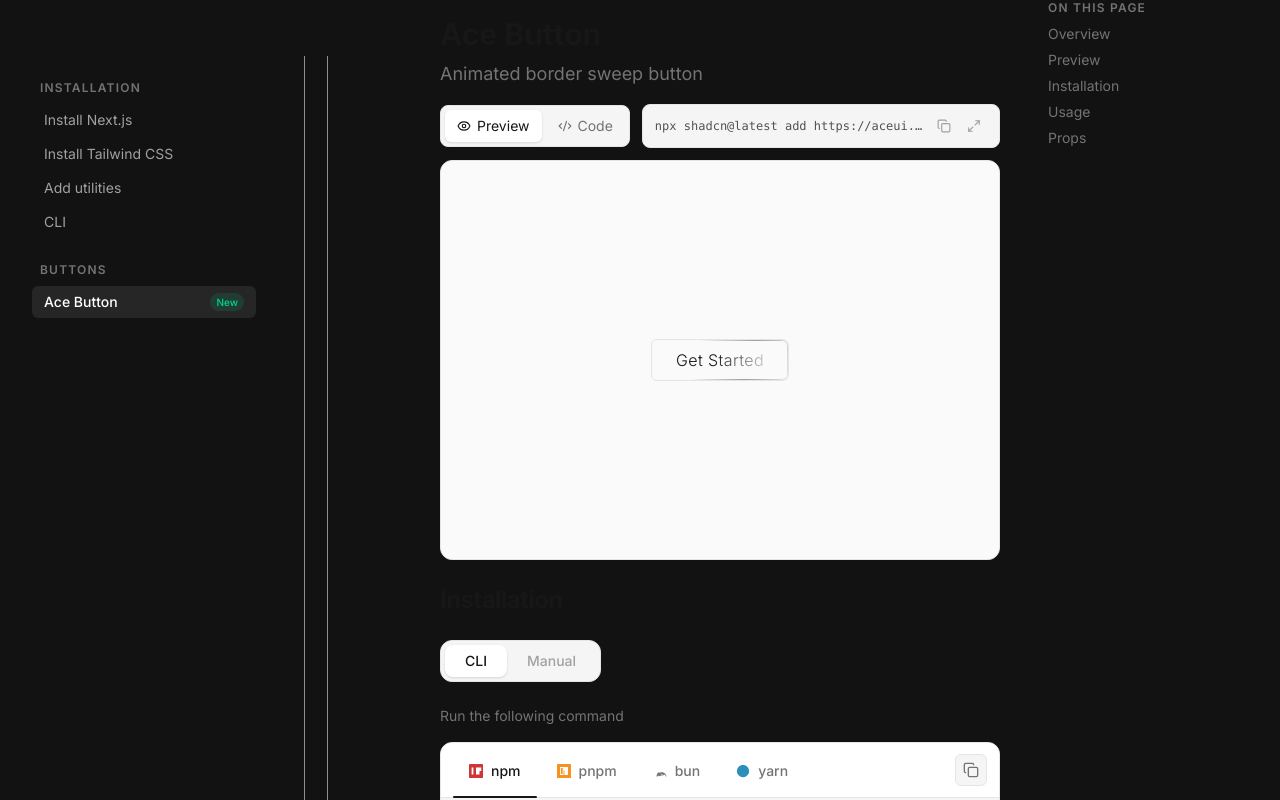
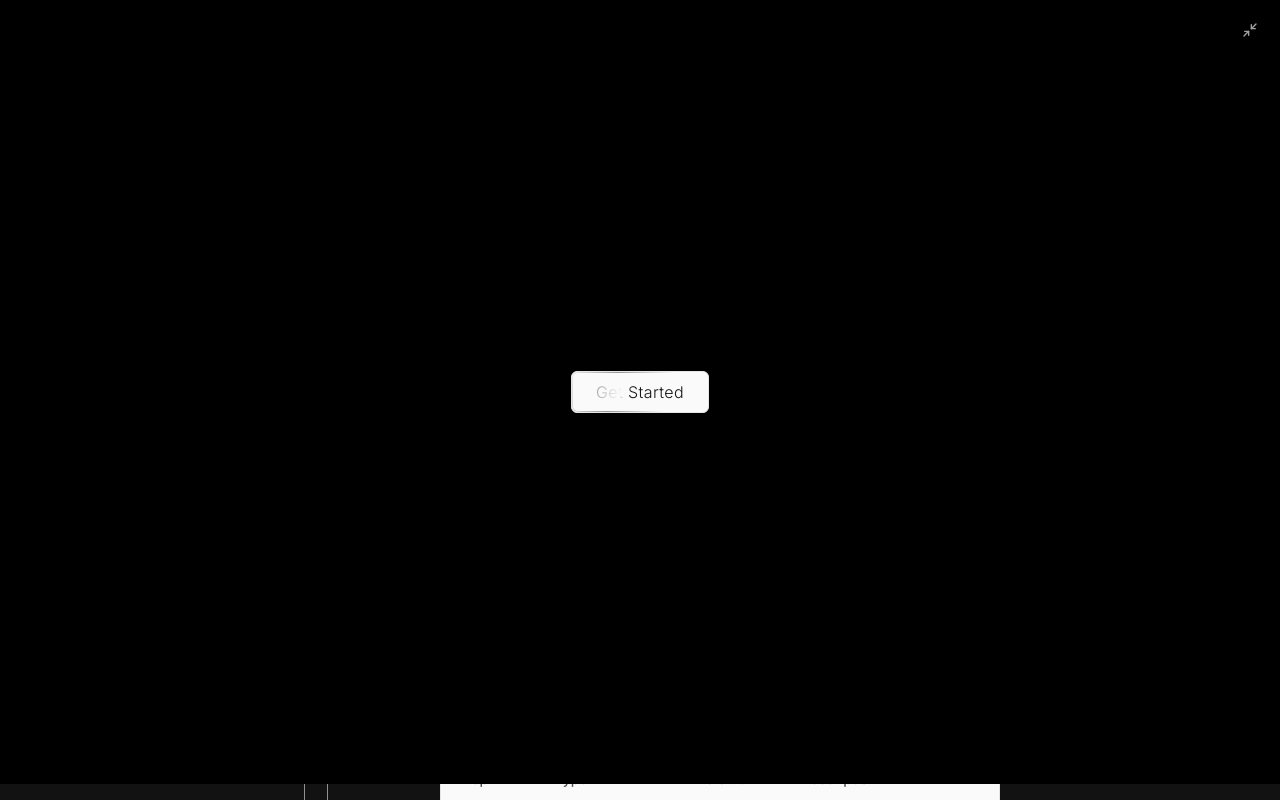
Before and after one commit to PrathamSingh1/Aceui, a Next.js app: page /components/ace-button in a window 1280 px wide. Both pictures are taken after a click on the button 974 px from the left and 126 px from the top of the page. Shown: the top 800 px of the page. Built offline with nearby package versions, Linux system fonts and the light colour scheme.

Commit message:
expand to full view done

```diff
--- a/src/components/docs/component-preview-panel.tsx
+++ b/src/components/docs/component-preview-panel.tsx
@@ -1,14 +1,15 @@
 "use client";
 
 import { useState } from "react";
-import { Eye, Code2, Copy, Check, Maximize2 } from "lucide-react";
+import { Eye, Code2, Copy, Check, Maximize2, Minimize2 } from "lucide-react";
 import { cn } from "@/lib/utils";
 import { CodeBlock } from "@/components/ui/code-block";
 
 interface ComponentPreviewPanelProps {
   installCommand: string;
-  sourceCode: string; // ← add this
-  componentName: string; // ← add this
+  sourceCode: string;
+  componentName: string;
+  slug: string;
   children: React.ReactNode;
 }
 
@@ -16,10 +17,12 @@ export function ComponentPreviewPanel({
   installCommand,
   sourceCode,
   componentName,
+  slug,
   children,
 }: ComponentPreviewPanelProps) {
   const [tab, setTab] = useState<"preview" | "code">("preview");
   const [copied, setCopied] = useState(false);
+  const [isExpanded, setIsExpanded] = useState(false);
 
   function copy() {
     navigator.clipboard.writeText(installCommand);
@@ -27,6 +30,26 @@ export function ComponentPreviewPanel({
     setTimeout(() => setCopied(false), 2000);
   }
 
+  // ── FULLSCREEN MODE ──────────────────────────────────────────
+  if (isExpanded) {
+    return (
+      <div className="fixed inset-0 z-50 flex items-center justify-center bg-black">
+        {/* Only element: floating minimize button in top-right */}
+        <button
+          onClick={() => setIsExpanded(false)}
+          className="absolute top-4 right-4 z-10 rounded-md p-1.5 text-neutral-400 transition-colors hover:bg-neutral-800 hover:text-white"
+          title="Exit fullscreen"
+        >
+          <Minimize2 className="h-4 w-4" />
+        </button>
+
+        {/* Just the demo, nothing else */}
+        {children}
+      </div>
+    );
+  }
+
+  // normal mode
   return (
     <div className="space-y-3">
       {/* Top bar */}
@@ -54,7 +77,7 @@ export function ComponentPreviewPanel({
           ))}
         </div>
 
-        {/* CLI quick-install bar */}
+        {/* CLI bar with copy + expand */}
         <div className="flex min-w-[260px] flex-1 items-center justify-between gap-2 rounded-lg border border-neutral-200 bg-neutral-100 px-3 py-2 dark:border-neutral-800 dark:bg-neutral-900">
           <code className="truncate font-mono text-xs text-neutral-600 dark:text-neutral-300">
             {installCommand}
@@ -70,7 +93,11 @@ export function ComponentPreviewPanel({
                 <Copy className="h-3.5 w-3.5" />
               )}
             </button>
-            <button className="rounded-md p-1.5 text-neutral-400 transition-colors hover:bg-neutral-200 dark:hover:bg-neutral-800">
+            <button
+              onClick={() => setIsExpanded(true)}
+              className="rounded-md p-1.5 text-neutral-400 transition-colors hover:bg-neutral-200 hover:text-neutral-700 dark:hover:bg-neutral-800 dark:hover:text-neutral-200"
+              title="Fullscreen preview"
+            >
               <Maximize2 className="h-3.5 w-3.5" />
             </button>
           </div>
@@ -87,10 +114,10 @@ export function ComponentPreviewPanel({
         </div>
       )}
 
-      {/* Code panel — full source */}
+      {/* Code panel */}
       {tab === "code" && (
         <div id="code" className="scroll-mt-24">
-          <CodeBlock code={sourceCode} language="tsx" />
+          <CodeBlock code={sourceCode} language="tsx" expandable />
         </div>
       )}
     </div>
```
